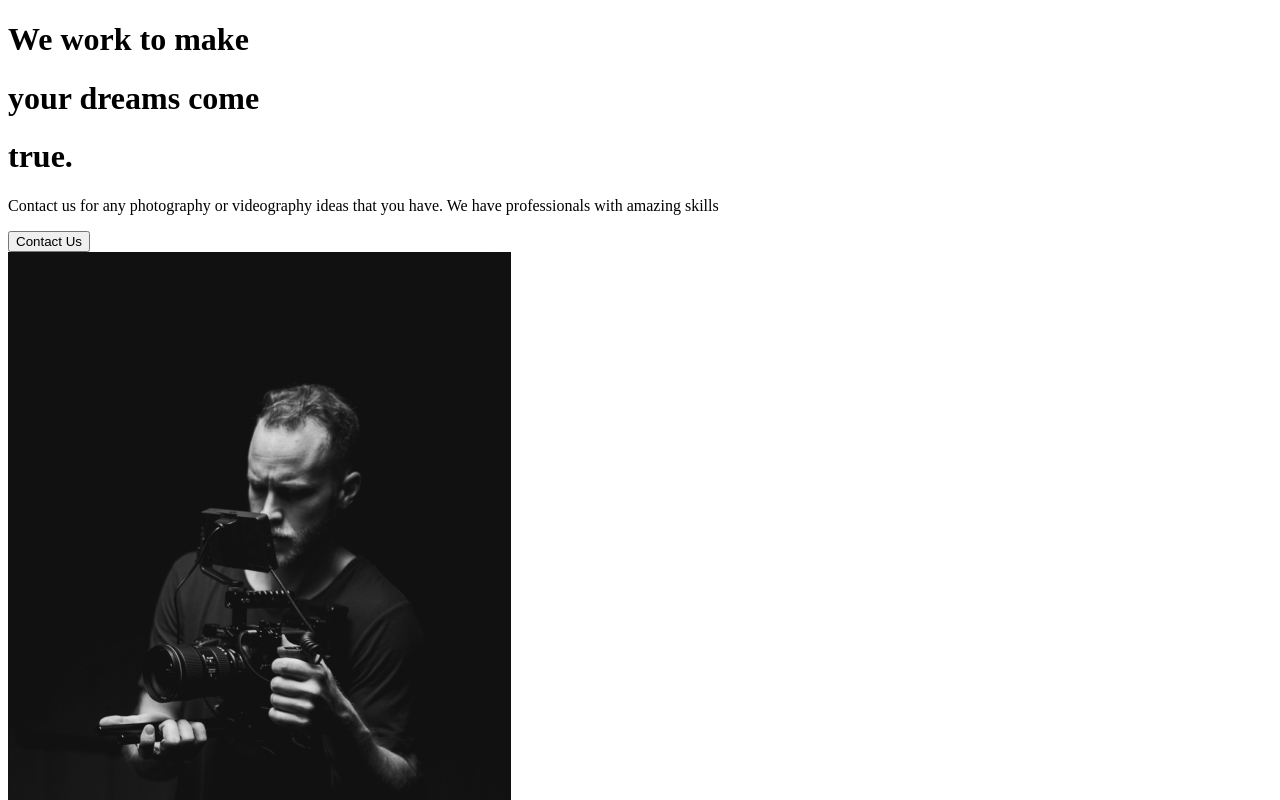
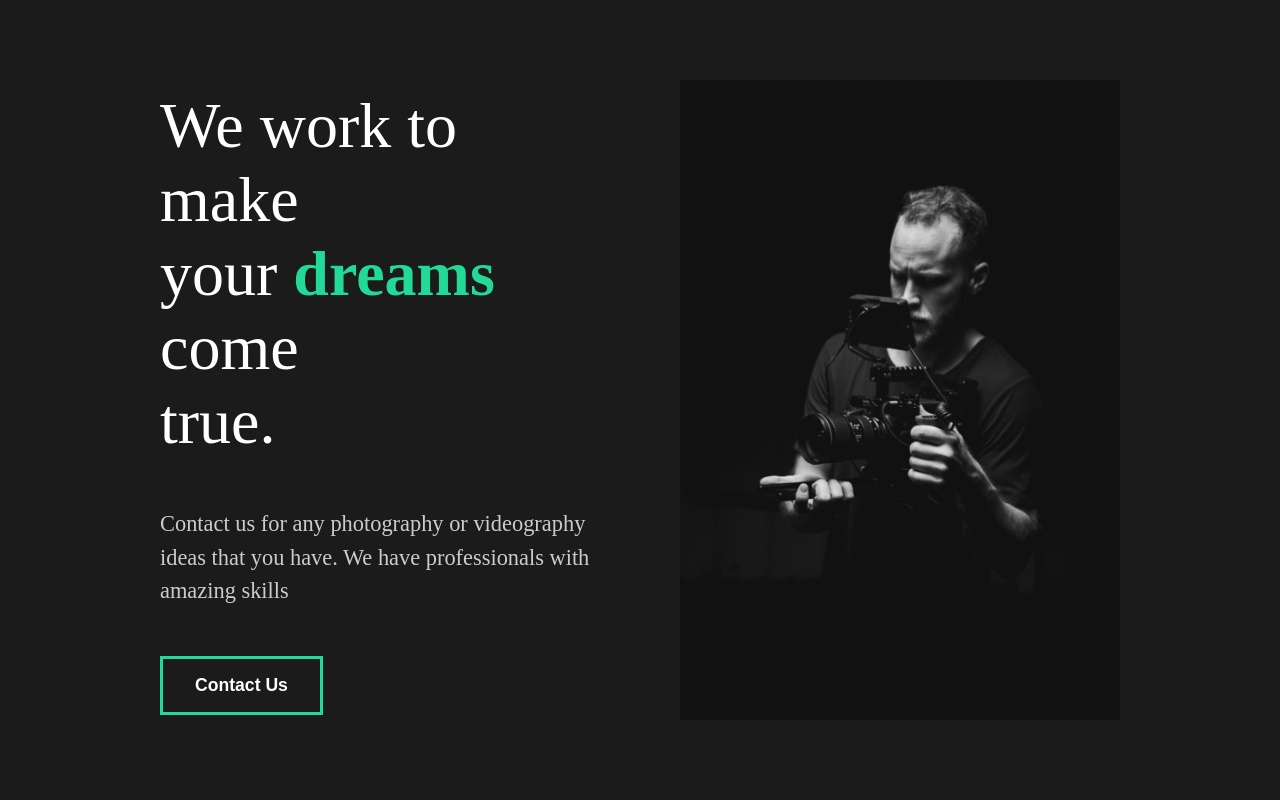
Before and after one commit to gonzalespaulb/react-course-capture, a React (Create React App) app: page / in a window 1280 px wide. Shown: the top 800 px of the page. Built offline with nearby package versions, Linux system fonts and the light colour scheme.

Commit message:
About Section/Global Styling

```diff
--- a/src/App.css
+++ b/src/App.css
@@ -1,38 +1,54 @@
-.App {
-  text-align: center;
+*{
+  margin: 0;
+  padding: 0;
+  box-sizing: border-box;
 }
 
-.App-logo {
-  height: 40vmin;
-  pointer-events: none;
+body {
+  background-color: #1b1b1b;
 }
 
-@media (prefers-reduced-motion: no-preference) {
-  .App-logo {
-    animation: App-logo-spin infinite 20s linear;
-  }
+button {
+  font-weight: bold;
+  font-size: 1.1rem;
+  cursor:pointer;
+  padding:1rem 2rem;
+  border: 3px solid #23d997;
+  background: transparent;
+  color: white;
+  transition: all 0.5s ease;
 }
 
-.App-header {
-  background-color: #282c34;
-  min-height: 100vh;
-  display: flex;
-  flex-direction: column;
-  align-items: center;
-  justify-content: center;
-  font-size: calc(10px + 2vmin);
+button:hover{
+  background-color: #23d997;
   color: white;
 }
 
-.App-link {
-  color: #61dafb;
+h2 {
+  font-weight: lighter;
+  font-size: 4rem;
 }
 
-@keyframes App-logo-spin {
-  from {
-    transform: rotate(0deg);
-  }
-  to {
-    transform: rotate(360deg);
-  }
+h3 {
+  color: white;
 }
+
+h4 {
+  font-weight: bold;
+}
+
+span {
+  font-weight: bold;
+  color: #23d997;
+}
+
+a{
+  font-size: 1.1rem;
+}
+
+p {
+  padding: 3rem 0rem;
+  color: #ccc;
+  font-size: 1.4rem;
+  line-height: 150%;
+}
--- a/src/App.js
+++ b/src/App.js
@@ -1,5 +1,10 @@
 import React from 'react';
 import AboutUs from './pages/AboutUs';
+import './App.css';
+
+const styling = {
+  backgroundColor: `red`,
+}
 
 function App() {
   return (
--- a/src/components/AboutSection.js
+++ b/src/components/AboutSection.js
@@ -1,19 +1,60 @@
 import React from 'react';
 import home1 from '../img/home1.png';
 
+
+//........................................................................ Styling--0
+const About = {
+    minHeight: `90vh`,
+    display: `flex`,
+    alignItems: `center`,
+    justifyContent: `space-between`,
+    padding: `5rem 10rem`,
+    color: `white`,
+}
+
+const Description = {
+    flex: 1,
+    paddingRight: `5rem`,
+}
+
+const DescriptionH2 = {
+    fontWeight: `lighter`,
+}
+
+const Image = {
+    flex: 1,
+    overflow: `hidden`,
+}
+
+const IMG = {
+    width: `100%`,
+    height: `80vh`,
+    objectFit: `cover`
+}
+
+const Hide = {
+    overflow: `hidden`,
+}
+//........................................................................ Styling--1
+
+//........................................................................ Logic--0
+
+//........................................................................ Logic--1
+
+//........................................................................ Rendered--0
 const AboutSection = () => {
     return (
-        <div>
-            <div className="description">
+        <div style={About}>
+            <div style={Description} className="description">
                 <div className="title">
-                    <div className="hide">
-                        <h1>We work to make</h1>
+                    <div style={Hide}>
+                        <h2 style={DescriptionH2}>We work to make</h2>
                     </div>
-                    <div className="hide">
-                        <h1>your <span>dreams</span> come</h1>
+                    <div style={Hide}>
+                        <h2 style={DescriptionH2}>your <span>dreams</span> come</h2>
                     </div>
-                    <div className="hide">
-                        <h1>true.</h1>
+                    <div style={Hide}>
+                        <h2 style={DescriptionH2}>true.</h2>
                     </div>
                 </div>
                 <p>Contact us for any photography or videography ideas
@@ -21,11 +62,12 @@ const AboutSection = () => {
                 </p>
                 <button>Contact Us</button>
             </div>
-            <div className="image">
-                <img src={home1} alt="guy with a camera" />
+            <div style={Image} className="image">
+                <img style={IMG} src={home1} alt="guy with a camera" />
             </div>
         </div>
     )
 }
 
 export default AboutSection;
+//........................................................................ Rendered--1
```
